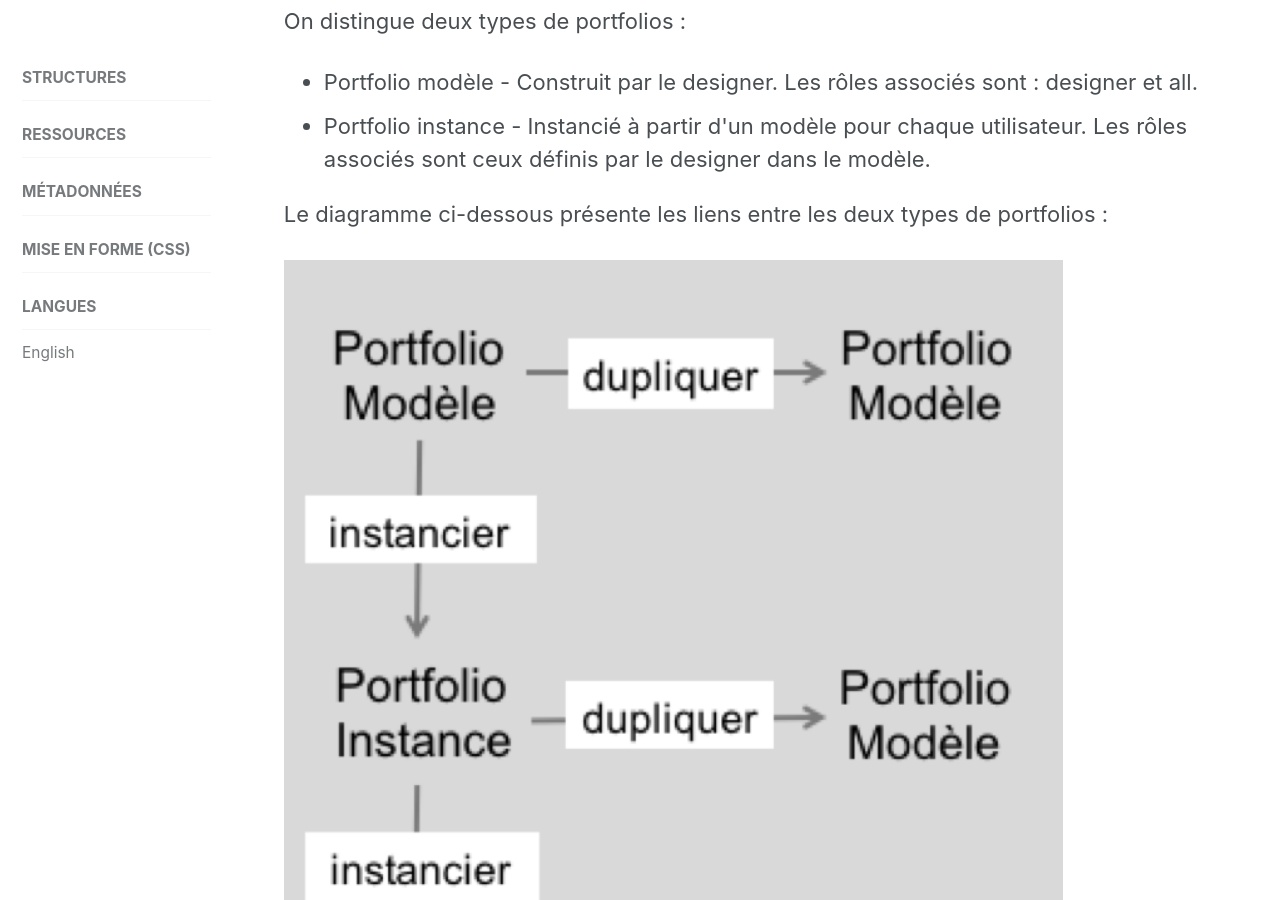
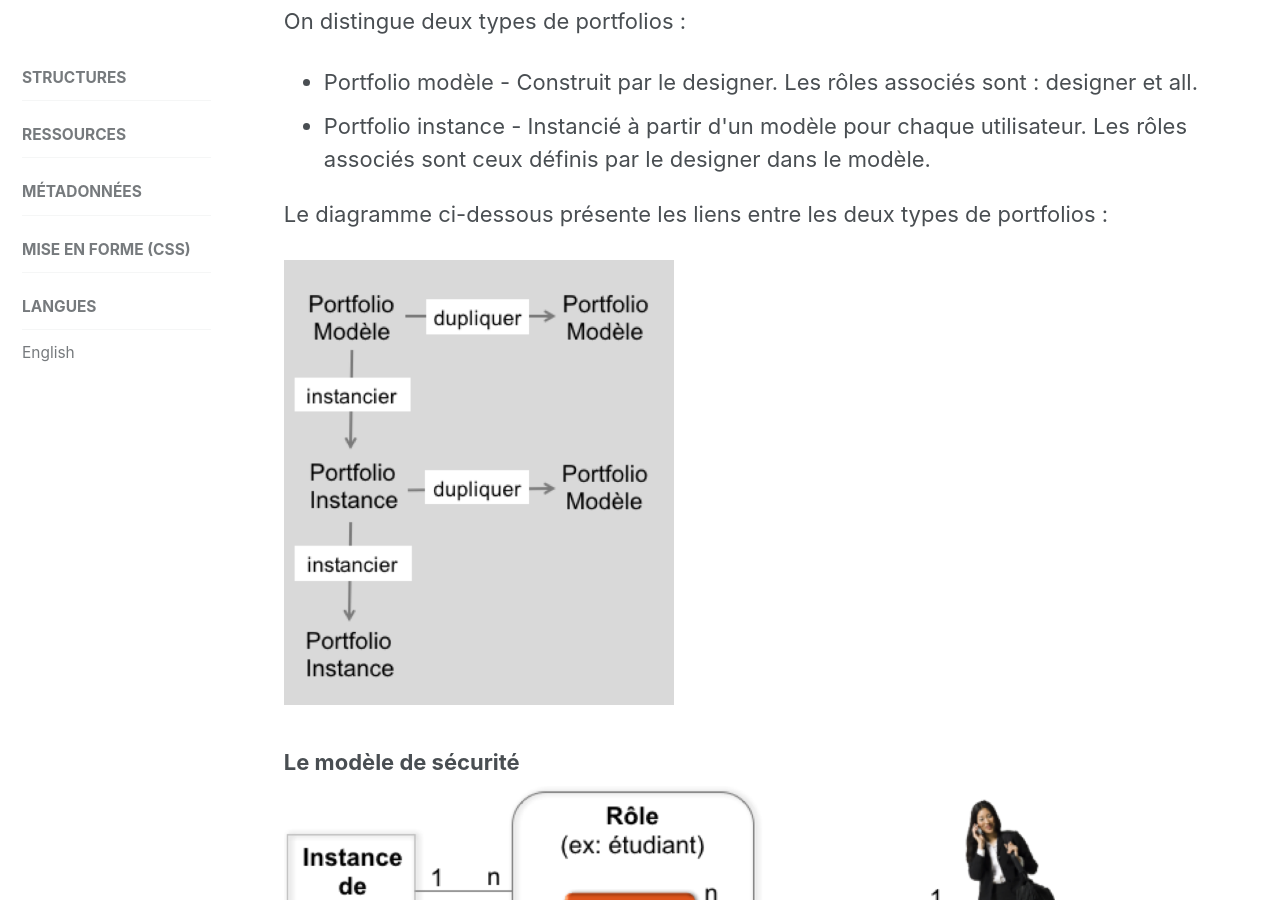
Before and after one commit to karutaproject/karuta-frontend-documentation, a Jekyll site: the page built from _pages/portfolio_fr.html, in a window 1280 px wide and 900 px high, scrolled down 2310 px. Built offline with Jekyll 4.4.1, drawn with Linux system fonts in a browser that asks for light colours.

Commit message:
taille image

```diff
--- a/_pages/portfolio_fr.html
+++ b/_pages/portfolio_fr.html
@@ -52,7 +52,7 @@ certains éléments à afficher dans le tableau.</p>
 <li>Portfolio instance - Instancié à partir d'un modèle pour chaque utilisateur. Les rôles associés sont ceux définis par le designer dans le modèle.</li>
 </ul>
 <p>Le diagramme ci-dessous présente les liens entre les deux types de portfolios :</p>
-<img src='../assets/img/modele-instance1.png' width='80%'/>
+<img src='../assets/img/modele-instance1.png' width='40%'/>
 <h3>Le modèle de sécurité</h3>
 <img src='../assets/img/modele-securite.png' width='80%'/>
 <ul>
```
